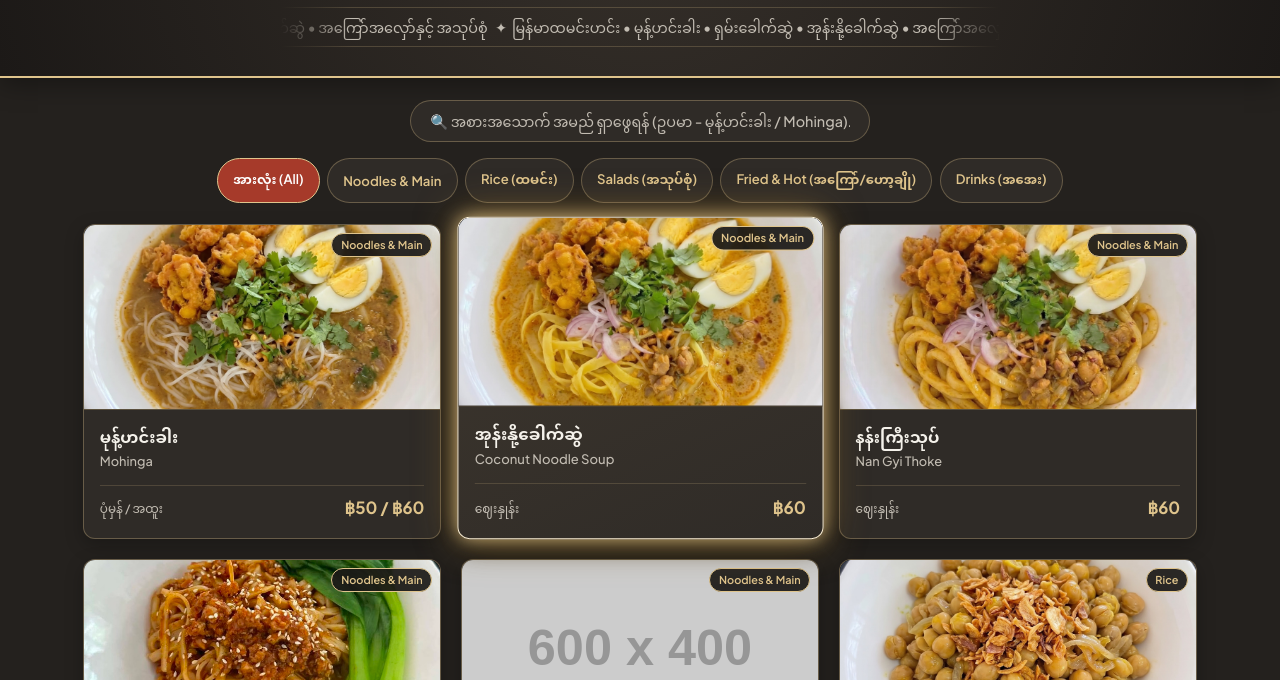
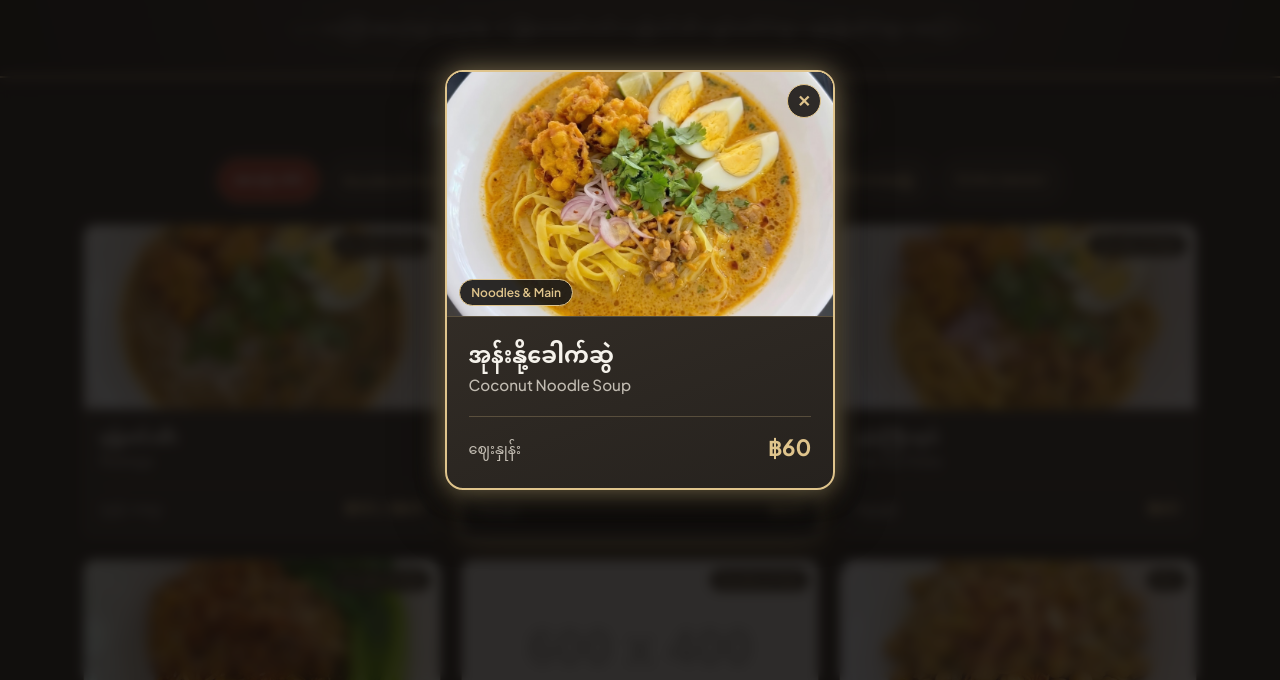
Before and after one commit to RylanSaw/ramanya-bkk, a plain HTML site: page index.html in a window 1280 px wide. Both pictures are taken after a click on the element 639 px from the left and 501 px from the top of the page. Shown: the part 120-800 px from the top of the page. Drawn offline with Linux system fonts and the light colour scheme; placeholder pictures from the web are drawn by us.

Commit message:
Add files via upload

```diff
--- a/index.html
+++ b/index.html
@@ -7,7 +7,7 @@
   <link rel="preconnect" href="https://fonts.googleapis.com">
   <link rel="preconnect" href="https://fonts.gstatic.com" crossorigin>
   <link href="https://fonts.googleapis.com/css2?family=Cinzel:wght@600;700&family=Noto+Sans+Myanmar:wght@400;600;700&family=Plus+Jakarta+Sans:wght@500;600;700&display=swap" rel="stylesheet">
-  <link rel="stylesheet" href="style.css?v=3" />
+  <link rel="stylesheet" href="style.css?v=4" />
 </head>
 <body>
 
@@ -887,6 +887,25 @@
 
   </main>
 
+  <!-- Enlarged Food Card Overlay (နှိပ်လိုက်လျှင် ကြီးလာမည့် အကွက်) -->
+  <div class="zoom-overlay" id="zoomOverlay" onclick="closeZoomCard(event)">
+    <div class="zoom-card" id="zoomCard">
+      <button class="zoom-close" onclick="closeZoomCard(event)" aria-label="Close">✕</button>
+      <div class="zoom-image-wrapper">
+        <img id="zoomImg" src="" alt="" />
+        <span class="zoom-badge" id="zoomBadge"></span>
+      </div>
+      <div class="zoom-body">
+        <h2 class="zoom-title" id="zoomTitle"></h2>
+        <p class="zoom-en" id="zoomEn"></p>
+        <div class="zoom-footer">
+          <span class="zoom-price-label" id="zoomPriceLabel"></span>
+          <span class="zoom-price" id="zoomPrice"></span>
+        </div>
+      </div>
+    </div>
+  </div>
+
   <footer>
     <p><strong>RAMANYA FOOD HOUSE</strong> • Traditional Myanmar Cuisine | Bangkok, Thailand</p>
     <p class="dev-credit">
@@ -904,6 +923,6 @@
     </div>
   </footer>
 
-  <script src="script.js?v=3"></script>
+  <script src="script.js?v=4"></script>
 </body>
 </html>
--- a/script.js
+++ b/script.js
@@ -30,23 +30,63 @@ function applyFilters() {
   });
 }
 
-// Menu အကွက်ကို နှိပ်သည့်အခါ နောက်ခံအလင်းတန်း လင်းပေးခြင်း
+// Menu အကွက်ကို နှိပ်သည့်အခါ ကြီးလာပြီး အလင်းတန်း လင်းပေးခြင်း
 function initMenuCards() {
   const cards = document.querySelectorAll('.menu-card');
+  const overlay = document.getElementById('zoomOverlay');
+  const zoomImg = document.getElementById('zoomImg');
+  const zoomBadge = document.getElementById('zoomBadge');
+  const zoomTitle = document.getElementById('zoomTitle');
+  const zoomEn = document.getElementById('zoomEn');
+  const zoomPriceLabel = document.getElementById('zoomPriceLabel');
+  const zoomPrice = document.getElementById('zoomPrice');
 
   cards.forEach(card => {
     card.addEventListener('click', () => {
-      const isAlreadyGlowing = card.classList.contains('active-glow');
+      cards.forEach(c => c.classList.remove('active-glow'));
+      card.classList.add('active-glow');
 
-      // အခြားကတ်များ၏ အလင်းကို အရင်ပိတ်မည်
-      cards.forEach(c => c.classList.remove('active-glow'));
+      const img = card.querySelector('.image-wrapper img');
+      const badge = card.querySelector('.badge');
+      const title = card.querySelector('.food-title');
+      const en = card.querySelector('.food-en');
+      const priceLabel = card.querySelector('.price-label');
+      const price = card.querySelector('.price');
 
-      // နှိပ်လိုက်သော ကတ်ကို အလင်းဖွင့်ပေးမည် (လင်းနေပြီးသားဆိုလျှင် ပြန်ပိတ်မည်)
-      if (!isAlreadyGlowing) {
-        card.classList.add('active-glow');
+      if (zoomImg && img) {
+        zoomImg.src = img.src;
+        zoomImg.alt = img.alt;
+      }
+      if (zoomBadge) zoomBadge.innerText = badge ? badge.innerText : '';
+      if (zoomTitle) zoomTitle.innerText = title ? title.innerText : '';
+      if (zoomEn) zoomEn.innerText = en ? en.innerText : '';
+      if (zoomPriceLabel) zoomPriceLabel.innerText = priceLabel ? priceLabel.innerText : 'ဈေးနှုန်း';
+      if (zoomPrice) zoomPrice.innerText = price ? price.innerText : '';
+
+      if (overlay) {
+        overlay.classList.add('show');
+        document.body.style.overflow = 'hidden';
       }
     });
   });
+
+  // Keyboard ESC နှိပ်လျှင်လည်း ပြန်ပိတ်ပေးမည်
+  document.addEventListener('keydown', (e) => {
+    if (e.key === 'Escape') {
+      closeZoomCard();
+    }
+  });
+}
+
+// ကြီးနေသော အကွက်ကို ပြန်ပိတ်ခြင်း
+function closeZoomCard(event) {
+  const overlay = document.getElementById('zoomOverlay');
+  if (!overlay) return;
+
+  if (!event || event.target === overlay || event.target.classList.contains('zoom-close')) {
+    overlay.classList.remove('show');
+    document.body.style.overflow = '';
+  }
 }
 
 if (document.readyState === 'loading') {
--- a/style.css
+++ b/style.css
@@ -195,16 +195,13 @@ header h1 span {
   box-shadow: 0 12px 26px rgba(0, 0, 0, 0.4);
 }
 
-/* Menu အကွက်ကို နှိပ်လိုက်သည့်အခါ နောက်ခံအလင်းတန်း လင်းပေးမည့် ဒီဇိုင်း */
+/* နှိပ်လိုက်သည့် အကွက်ကို အလင်းတန်း လင်းပေးခြင်း */
 .menu-card.active-glow {
   background: linear-gradient(155deg, #3e372e 0%, #2f2b27 100%);
   border-color: #fff2d6;
-  transform: translateY(-4px) scale(1.02);
   box-shadow:
     0 0 18px rgba(223, 196, 140, 0.85),
-    0 0 40px rgba(212, 155, 53, 0.5),
-    0 10px 24px rgba(0, 0, 0, 0.65);
-  z-index: 2;
+    0 0 40px rgba(212, 155, 53, 0.5);
 }
 
 .image-wrapper {
@@ -275,6 +272,136 @@ header h1 span {
   color: var(--gold-light);
 }
 
+/* ================= ENLARGED ZOOM CARD MODAL ================= */
+.zoom-overlay {
+  position: fixed;
+  inset: 0;
+  background: rgba(15, 13, 11, 0.84);
+  backdrop-filter: blur(6px);
+  -webkit-backdrop-filter: blur(6px);
+  display: flex;
+  justify-content: center;
+  align-items: center;
+  padding: 1.2rem;
+  z-index: 1000;
+  opacity: 0;
+  visibility: hidden;
+  transition: opacity 0.25s ease, visibility 0.25s ease;
+}
+
+.zoom-overlay.show {
+  opacity: 1;
+  visibility: visible;
+}
+
+.zoom-card {
+  position: relative;
+  width: 100%;
+  max-width: 390px;
+  background: linear-gradient(160deg, #3b342c 0%, #26221e 100%);
+  border: 2px solid var(--gold-light);
+  border-radius: 18px;
+  overflow: hidden;
+  box-shadow:
+    0 0 28px rgba(223, 196, 140, 0.55),
+    0 20px 50px rgba(0, 0, 0, 0.85);
+  transform: scale(0.72);
+  transition: transform 0.3s cubic-bezier(0.22, 1, 0.36, 1);
+}
+
+.zoom-overlay.show .zoom-card {
+  transform: scale(1);
+}
+
+.zoom-close {
+  position: absolute;
+  top: 12px;
+  right: 12px;
+  width: 34px;
+  height: 34px;
+  border-radius: 50%;
+  background: rgba(28, 25, 23, 0.9);
+  color: var(--gold-light);
+  border: 1.5px solid var(--gold-light);
+  font-size: 1rem;
+  font-weight: 700;
+  cursor: pointer;
+  z-index: 5;
+  display: flex;
+  align-items: center;
+  justify-content: center;
+  transition: background 0.2s, color 0.2s;
+}
+
+.zoom-close:hover {
+  background: var(--gold-light);
+  color: var(--header-bg);
+}
+
+.zoom-image-wrapper {
+  position: relative;
+  width: 100%;
+  height: 245px;
+  background-color: #1c1917;
+  border-bottom: 1px solid var(--border-gold);
+}
+
+.zoom-image-wrapper img {
+  width: 100%;
+  height: 100%;
+  object-fit: cover;
+}
+
+.zoom-badge {
+  position: absolute;
+  bottom: 10px;
+  left: 12px;
+  font-size: 0.75rem;
+  background: rgba(28, 25, 23, 0.92);
+  color: var(--gold-light);
+  border: 1px solid var(--gold-light);
+  padding: 0.2rem 0.7rem;
+  border-radius: 999px;
+  font-weight: 600;
+}
+
+.zoom-body {
+  padding: 1.35rem;
+}
+
+.zoom-title {
+  font-size: 1.4rem;
+  font-weight: 700;
+  color: var(--text-main);
+  margin-bottom: 0.25rem;
+  line-height: 1.35;
+}
+
+.zoom-en {
+  font-size: 0.95rem;
+  color: var(--text-muted);
+  margin-bottom: 1.15rem;
+}
+
+.zoom-footer {
+  display: flex;
+  justify-content: space-between;
+  align-items: center;
+  border-top: 1px solid rgba(223, 196, 140, 0.25);
+  padding-top: 0.85rem;
+}
+
+.zoom-price-label {
+  font-size: 0.9rem;
+  color: var(--text-muted);
+}
+
+.zoom-price {
+  font-size: 1.4rem;
+  font-weight: 700;
+  color: var(--gold-light);
+}
+
 /* ဖုန်းမျက်နှာပြင်တွင် ၃ ကွက်တန်းစီပြီး သပ်သပ်ရပ်ရပ် အချိုးကျစေရန် ညှိပေးခြင်း */
 @media (max-width: 650px) {
   header h1 {
@@ -326,6 +453,10 @@ header h1 span {
 
   .price {
     font-size: 0.84rem;
+  }
+
+  .zoom-image-wrapper {
+    height: 220px;
   }
 }
 
```
